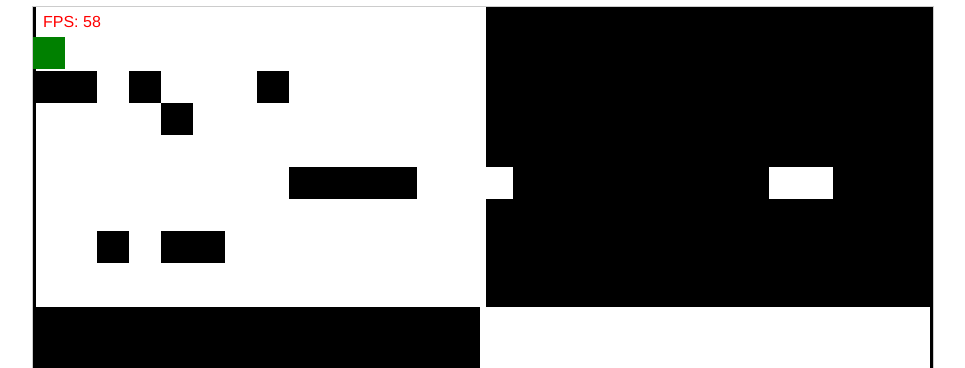
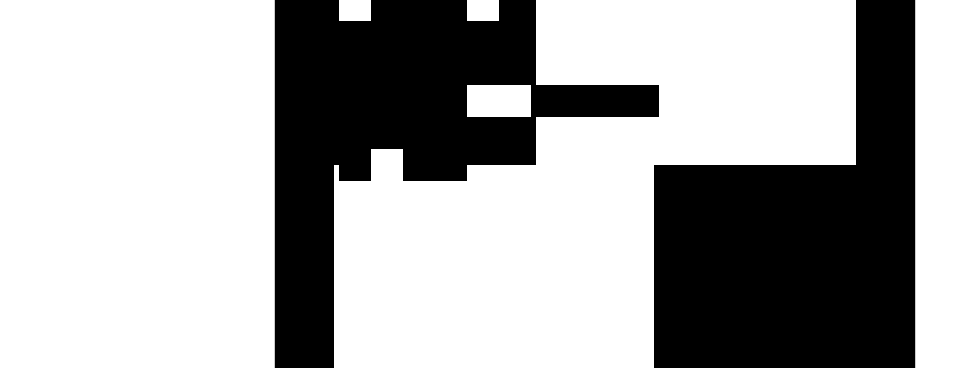
Before and after one commit to GG-games/ParallelWorlds, a plain HTML site: page index.html in a window 1280 px wide. Shown: the part 76-444 px from the top of the page, without its empty margins (158-1123 px from the left). Drawn offline with Linux system fonts and the light colour scheme.

Commit message:
Removing hard screen size

```diff
--- a/index.html
+++ b/index.html
@@ -8,7 +8,7 @@
   <body>
     <div class="canvasHolder">
       <h1>Parallel Universe</h1>
-      <canvas id="canvas" height="600" width="900" moz-opaque></canvas>
+      <canvas id="canvas" moz-opaque></canvas>
     </div>
 
     <script type="text/javascript" src="js/polyfills.js"></script>
--- a/js/engine.js
+++ b/js/engine.js
@@ -137,6 +137,9 @@
       this.canvas = element;
       this.context = this.canvas.getContext('2d');
 
+      this.canvas.height = 480;
+      this.canvas.width = 640;
+
       this.loadTiles(tileData);
 
       this.player = new engine.playermobile();
@@ -150,8 +153,8 @@
         this.canvas.width = canvasWidth * window.devicePixelRatio;
         this.canvas.height = canvasHeight * window.devicePixelRatio;
 
-        this.canvas.style.width = canvasWidth;
-        this.canvas.style.height = canvasHeight;
+        this.canvas.style.width = canvasWidth + 'px';
+        this.canvas.style.height = canvasHeight + 'px';
 
         this.context.scale(window.devicePixelRatio, window.devicePixelRatio);
       }
--- a/js/map.js
+++ b/js/map.js
@@ -7,8 +7,8 @@
     this.gravity = 1.0;
     this.tileSize = 32;
 
-    this.height = 50;
-    this.width = 50;
+    this.height = 15;
+    this.width = 20;
 
     this.tileData = {};
 
@@ -22,17 +22,18 @@
       [0, 0, 0, 0, 0, 0, 2, 2, 1, 1, 1, 1, 2, 2, 2, 0, 0, 0, 0, 0, 0, 0, 0, 2, 2, 1, 1, 1],
       [0, 0, 0, 0, 0, 0, 0, 0, 0, 0, 0, 0, 0, 0, 0, 0, 0, 0, 0, 0, 0, 0, 0, 0, 0, 0, 0, 0],
       [0, 0, 1, 2, 1, 1, 0, 0, 0, 0, 0, 0, 0, 0, 0, 0, 0, 0, 0, 0, 0, 0, 0, 0, 0, 0, 0, 0],
-      [0, 0, 0, 0, 0, 0, 0, 0, 0, 0, 0, 0, 0, 0, 0, 0, 0, 0, 0, 0, 0, 0, 0, 0, 0, 0, 0, 0 ],
-      [0, 0, 0, 0, 0, 0, 0, 0, 0, 0, 0, 0, 0, 0, 0, 0, 0, 0, 0, 0, 0, 0, 0, 0, 0, 0, 0, 0 ],
-      [0, 0, 0, 0, 0, 0, 0, 0, 0, 0, 0, 0, 0, 0, 0, 0, 0, 0, 0, 0, 0, 0, 0, 0, 0, 0, 0, 0 ],
-      [0, 0, 0, 0, 0, 0, 0, 0, 0, 0, 0, 0, 0, 0, 0, 0, 0, 0, 0, 0, 0, 0, 0, 0, 0, 0, 0, 0 ],
-      [0, 0, 0, 0, 0, 0, 0, 0, 0, 0, 0, 0, 0, 0, 0, 0, 0, 0, 0, 0, 0, 0, 0, 0, 0, 0, 0, 0 ],
-      [0, 0, 0, 0, 0, 0, 0, 0, 0, 0, 0, 0, 0, 0, 0, 0, 0, 0, 0, 0, 0, 0, 0, 0, 0, 0, 0, 0 ],
-      [0, 0, 0, 0, 0, 0, 0, 0, 0, 0, 0, 0, 0, 0, 0, 0, 0, 0, 0, 0, 0, 0, 0, 0, 0, 0, 0, 0 ],
-      [0, 0, 0, 0, 0, 0, 0, 0, 0, 0, 0, 0, 0, 0, 0, 0, 0, 0, 0, 0, 0, 0, 0, 0, 0, 0, 0, 0 ],
-      [0, 0, 0, 0, 0, 0, 0, 0, 0, 0, 0, 0, 0, 0, 0, 0, 0, 0, 0, 0, 0, 0, 0, 0, 0, 0, 0, 0 ],
+      [0, 0, 0, 0, 0, 0, 0, 0, 0, 0, 0, 0, 0, 0, 0, 0, 0, 0, 0, 0, 0, 0, 0, 0, 0, 0, 0, 0],
+      [0, 0, 0, 0, 0, 0, 0, 0, 0, 0, 0, 0, 0, 0, 0, 0, 0, 0, 0, 0, 0, 0, 0, 0, 0, 0, 0, 0],
+      [0, 0, 0, 0, 0, 0, 0, 0, 0, 0, 0, 0, 0, 0, 0, 0, 0, 0, 0, 0, 0, 0, 0, 0, 0, 0, 0, 0],
+      [0, 0, 0, 0, 0, 0, 0, 0, 0, 0, 0, 0, 0, 0, 0, 0, 0, 0, 0, 0, 0, 0, 0, 0, 0, 0, 0, 0],
+      [0, 0, 0, 0, 0, 0, 0, 0, 0, 0, 0, 0, 0, 0, 0, 0, 0, 0, 0, 0, 0, 0, 0, 0, 0, 0, 0, 0],
+      [0, 0, 0, 0, 0, 0, 0, 0, 0, 0, 0, 0, 0, 0, 0, 0, 0, 0, 0, 0, 0, 0, 0, 0, 0, 0, 0, 0],
+      [0, 0, 0, 0, 0, 0, 0, 0, 0, 0, 0, 0, 0, 0, 0, 0, 0, 0, 0, 0, 0, 0, 0, 0, 0, 0, 0, 0],
+      [0, 0, 0, 0, 0, 0, 0, 0, 0, 0, 0, 0, 0, 0, 0, 0, 0, 0, 0, 0, 0, 0, 0, 0, 0, 0, 0, 0],
+      [0, 0, 0, 0, 0, 0, 0, 0, 0, 0, 0, 0, 0, 0, 0, 0, 0, 0, 0, 0, 0, 0, 0, 0, 0, 0, 0, 0],
     ];
-    this.mobiles = []; // Enemies, etc/
+
+    this.mobiles = []; // Enemies, etc.
 
     this.playerStart = {x: 0, y: 0};
 
@@ -92,8 +93,8 @@
       // TODO: Move background code out of here, and have it call drawBackground, drawObjects, drawMobiles
 
       var speed = this.backgrounds[this.current].speed;
-      var width = 900;
-      var height = 600;
+      var width = this.width * this.tileSize;
+      var height = this.height * this.tileSize;
 
       context.clearRect(0, 0, width, height);
       context.fillStyle = 'white';
--- a/js/mobile.js
+++ b/js/mobile.js
@@ -20,7 +20,8 @@
     };
 
     this.draw = function(context) {
-
+      context.fillStyle = 'white';
+      context.fillRect(this.x, this.y, 32, 32);
     };
 
     this.move = function(x, y) {
@@ -30,7 +31,21 @@
       // var currentTile = this.level.getTileData(x, y);
       // console.log(Math.floor(targetX/32), Math.floor(targetY/32));
 
+      if (x < 1 && targetX <= 0) {
+        targetX = this.x;
+      }
+      if (y < 1 && targetY <= 0) {
+        targetX = this.y;
+      }
+      if (x > 0 && targetX >= this.level.width*32) {
+        targetX = this.x;
+      }
+      if (y > 0 && targetY >= this.level.height*32) {
+        targetX = this.y;
+      }
+
       var below = this.level.getTileData(Math.ceil(targetX/32), Math.ceil(targetY/32));
+      var above = this.level.getTileData(Math.floor(targetX/32), Math.floor(targetY/32));
       // console.log(below.passable);
       if (below && below.passable === false) {
         targetY = this.y;
--- a/js/playermobile.js
+++ b/js/playermobile.js
@@ -5,7 +5,7 @@
 
     engine.mobile.call(this);
 
-    this.speed = 5;
+    this.speed = 8;
 
     this.update = function(key) {
       var move = {x:0, y: 6};
--- a/resources/global.css
+++ b/resources/global.css
@@ -9,7 +9,6 @@ html, body {
 }
 
 canvas {
-  width: 900px;
   margin: auto;
   background: black;
   border: 1px solid #ccc;
```
